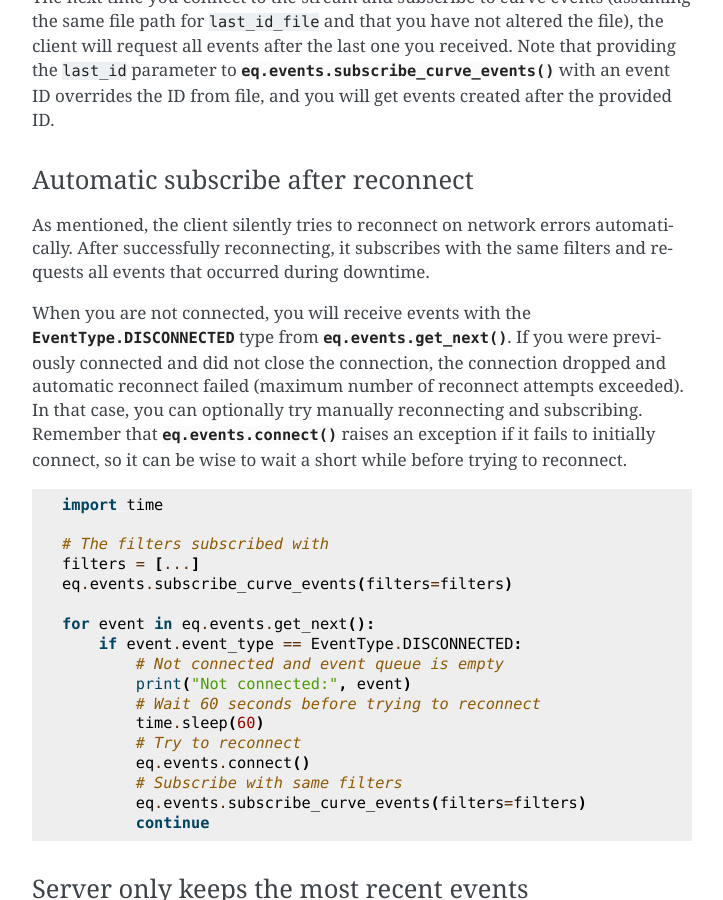
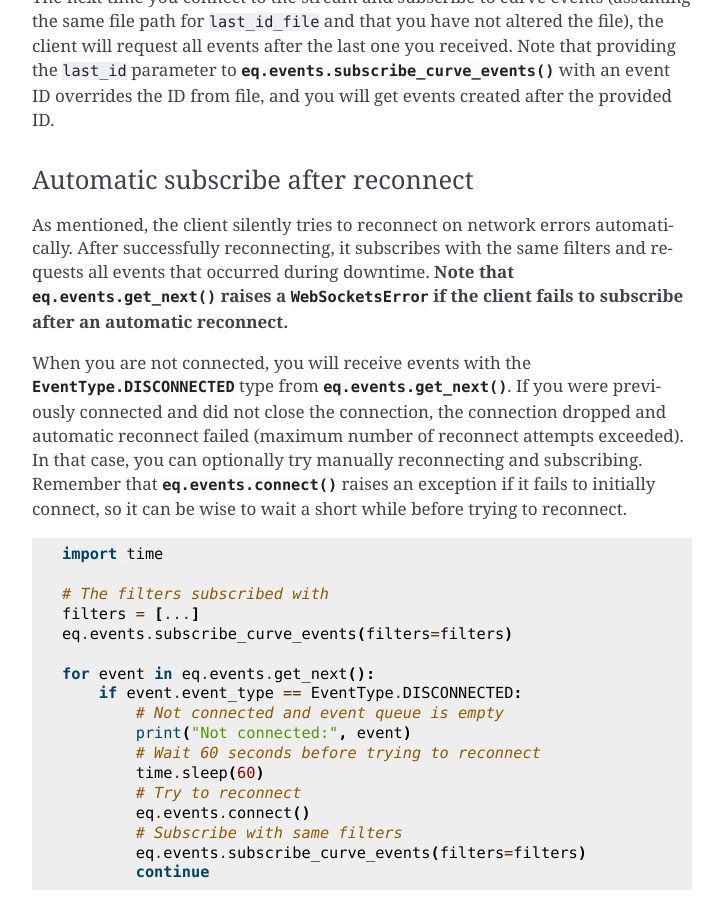
Before and after one commit to energyquantified/eq-python-client, a Sphinx documentation site: the page built from docs/userguide/push-feed.rst, in a window 1280 px wide and 900 px high, scrolled down 12838 px. Shown: the whole window, without its empty margins (388-1111 px from the left). Built offline with Sphinx 7.4.7, drawn with Linux system fonts in a browser that asks for light colours.

Commit message:
Add to explanation of resubscribing in docs

```diff
--- a/docs/userguide/push-feed.rst
+++ b/docs/userguide/push-feed.rst
@@ -735,7 +735,11 @@ Automatic subscribe after reconnect
 
 As mentioned, the client silently tries to reconnect on network
 errors automatically. After successfully reconnecting, it subscribes with the same
-filters and requests all events that occurred during downtime.
+filters and requests all events that occurred during downtime. **Note that**
+:py:meth:`eq.events.get_next() <energyquantified.api.EventsAPI.get_next>`
+**raises a**
+:py:class:`WebSocketsError <energyquantified.exceptions.WebSocketsError>`
+**if the client fails to subscribe after an automatic reconnect.**
 
 When you are not connected, you will receive events with the
 :py:class:`EventType.DISCONNECTED <energyquantified.events.EventType>` type
```
